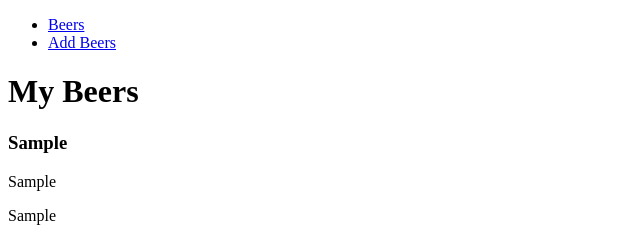
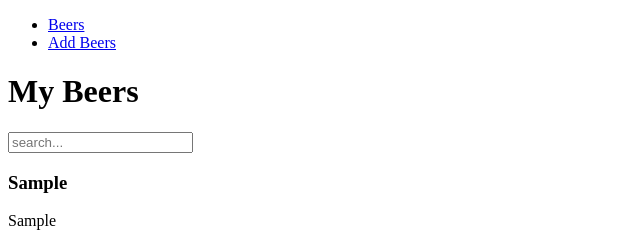
Before and after one commit to Fjdsilv/react-mybeer-context-app, a React (Vite) app: page /addBeers in a window 1280 px wide. Both pictures are taken after typing "Sample", "Sample", "Sample", "Sample" into the empty fields and a click on the button "Add New Beer". Shown: the top 232 px of the page, without its empty margins (0-640 px from the left). Built offline with nearby package versions, Linux system fonts and the light colour scheme; no server answers.

Commit message:
fix data beers fetch array

```diff
--- a/src/components/AddForm.jsx
+++ b/src/components/AddForm.jsx
@@ -35,13 +35,13 @@
                 description: "",
                 brewers_tips: "",
             })
+
+            navigate("/")
         }
-
-        navigate("/")
 
     }
 
-    console.log(beers)
+    // console.log(beers)
 
     // console.log(addNewBeer)
 
--- a/src/context/appContext.jsx
+++ b/src/context/appContext.jsx
@@ -5,7 +5,7 @@
 const AppContext = createContext();
 
 const AppProvider = ({ children }) => {
-    const [beers, setBeers] = useState("")
+    const [beers, setBeers] = useState([])
 
     useEffect(() => {
         const fetchData = async () => {
@@ -18,7 +18,7 @@
         fetchData()
     }, [])
 
-    console.log(beers)
+    // console.log(beers)
     return (
         <AppContext.Provider value={{
             beers,
--- a/src/pages/beers/Beers.jsx
+++ b/src/pages/beers/Beers.jsx
@@ -1,12 +1,22 @@
+import { useState } from "react";
 import { useMyContext } from "../../context/appContext"
 
 const Beers = () => {
+    const [query, setQuery] = useState("")
 
     const { beers } = useMyContext();
-
+    console.log(beers)
   return (
     <div>
         <h1>My Beers</h1>
+        <input
+            type="text"
+            name="search"
+            id=""
+            placeholder="search..."
+            value={query}
+            onChange={(e) => setQuery(e.target.value)}
+        />
         <div>
             {beers.map(beer => {
                     const { name, tagline, description, brewers_tips, image_url, id } = beer;
```
Lines whose indentation alone changed are shown as unchanged.
